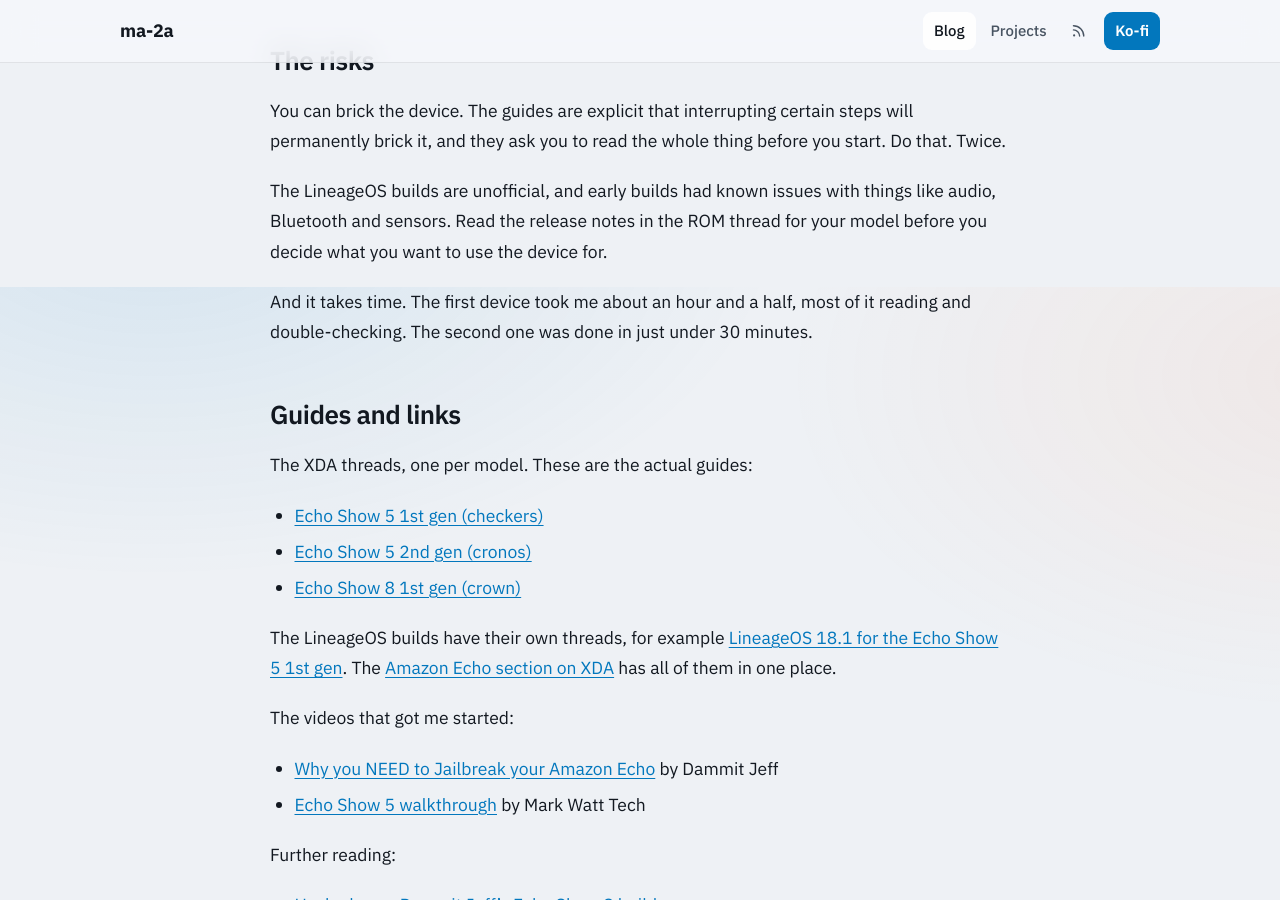
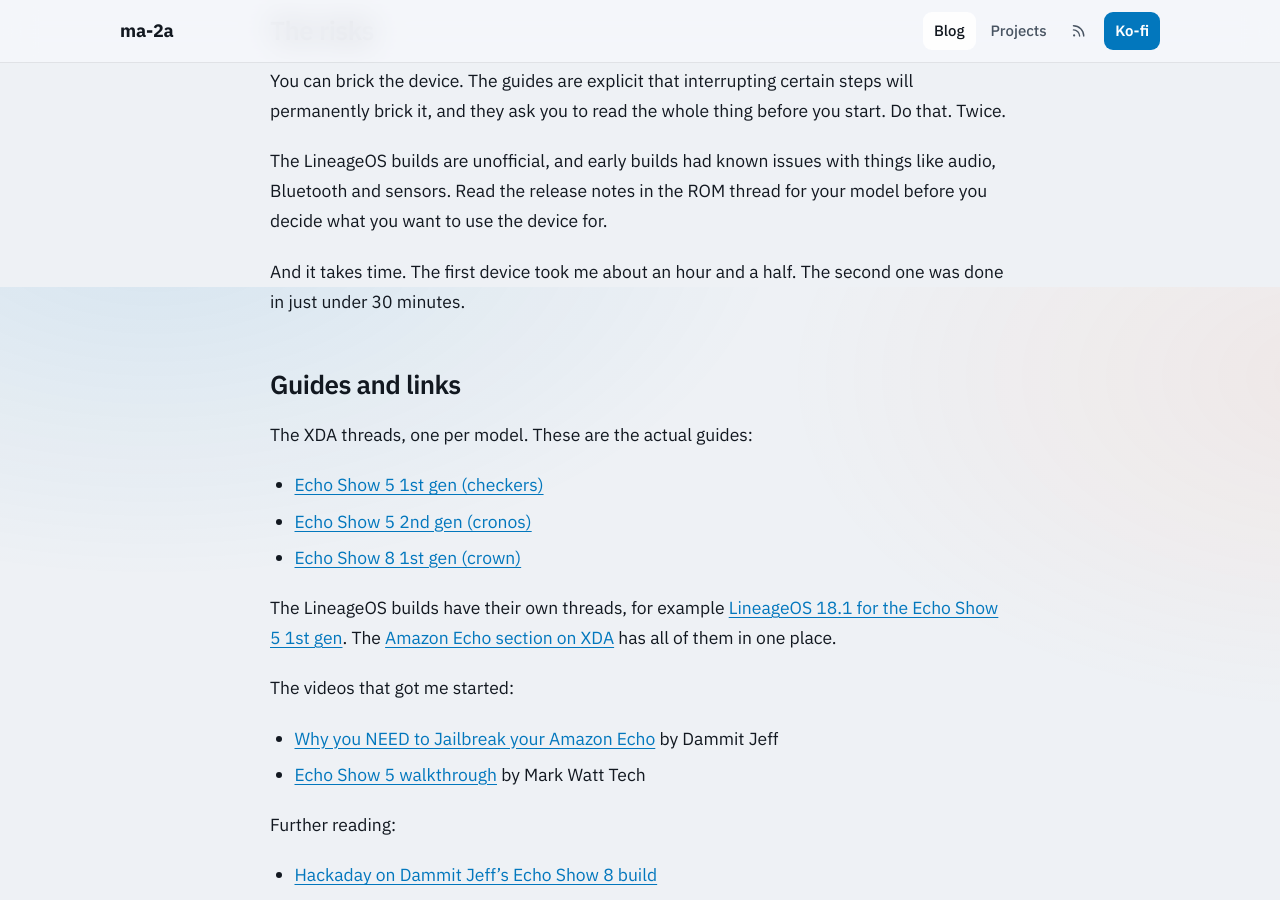
Before and after one commit to ma-2a/ma-2a.github.io, a Jekyll site: the page built from _posts/2026-10-03-buy-an-old-echo-show.md, in a window 1280 px wide and 900 px high, scrolled down 3313 px. Built offline with Jekyll 4.4.1, drawn with Linux system fonts in a browser that asks for light colours; some of the changed text lies outside the part shown.

Commit message:
Echo Show post: trim

```diff
--- a/_posts/2026-10-03-buy-an-old-echo-show.md
+++ b/_posts/2026-10-03-buy-an-old-echo-show.md
@@ -14,7 +14,7 @@ If you run Home Assistant and want a panel somewhere in the house, I think an ol
 
 I didn't figure any of this out myself. The jailbreak comes from [Rortiz2](https://xdaforums.com/f/amazon-echo.6148/) on the XDA forums, who found a way to unlock the bootloader on several older Echo devices in late 2025. The LineageOS builds for them come from bengris32, also on XDA.
 
-Two videos got me to actually try it. Dammit Jeff's [Why you NEED to Jailbreak your Amazon Echo](https://www.youtube.com/watch?v=h0-MlJ38BXw), where he unlocks a first-gen Echo Show 8, puts LineageOS on it and runs Home Assistant. And Mark Watt Tech's [full walkthrough for the Echo Show 5](https://www.youtube.com/watch?v=5CCRIzcgKuM), which is the one I kept open next to me while doing it.
+Two videos got me to actually try it. Dammit Jeff's [Why you NEED to Jailbreak your Amazon Echo](https://www.youtube.com/watch?v=h0-MlJ38BXw), where he unlocks a first-gen Echo Show 8, puts LineageOS on it and runs Home Assistant. And Mark Watt Tech's [full walkthrough for the Echo Show 5](https://www.youtube.com/watch?v=5CCRIzcgKuM).
 
 ## Reason 1: they're cheap
 
@@ -68,7 +68,7 @@ You can brick the device. The guides are explicit that interrupting certain step
 
 The LineageOS builds are unofficial, and early builds had known issues with things like audio, Bluetooth and sensors. Read the release notes in the ROM thread for your model before you decide what you want to use the device for.
 
-And it takes time. The first device took me about an hour and a half, most of it reading and double-checking. The second one was done in just under 30 minutes.
+And it takes time. The first device took me about an hour and a half. The second one was done in just under 30 minutes.
 
 ## Guides and links
 
```
